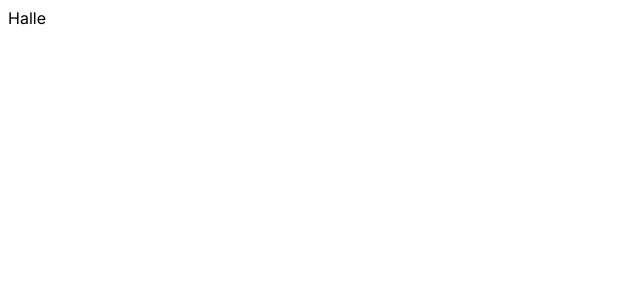
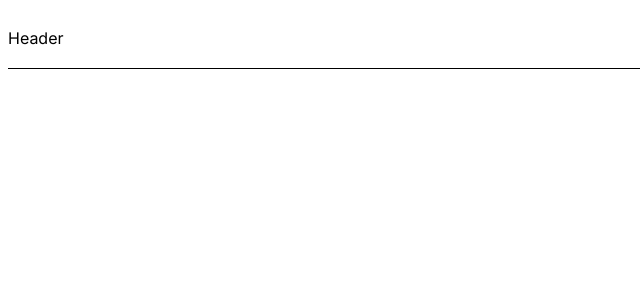
Before and after one commit to kestenbaum/Cakes-shop, a Next.js app in the folder client/: page / in a window 1280 px wide. Shown: the top 300 px of the page, without its empty margins (0-640 px from the left). Built offline with nearby package versions, Linux system fonts and the light colour scheme.

Commit message:
create header

```diff
--- a/client/src/app/page.tsx
+++ b/client/src/app/page.tsx
@@ -1,8 +1,9 @@
+import Header from "@/components/Header";
 
 export default function Home() {
   return (
    <>
-     Halle
+       <Header/>
    </>
   )
 }
--- /dev/null
+++ b/client/src/components/Header.tsx
@@ -0,0 +1,12 @@
+import React, {FC} from 'react';
+
+import styles from "@/styles/Header.module.css"
+const Header:FC = () => {
+    return (
+        <header className={styles.header}>
+            Header
+        </header>
+    );
+};
+
+export default Header;
--- /dev/null
+++ b/client/src/styles/Header.module.css
@@ -0,0 +1,8 @@
+.header {
+    position: fixed;
+    display: flex;
+    align-items: center;
+    height: 60px;
+    width: 100%;
+    border-bottom: 1px solid black;
+}
```
